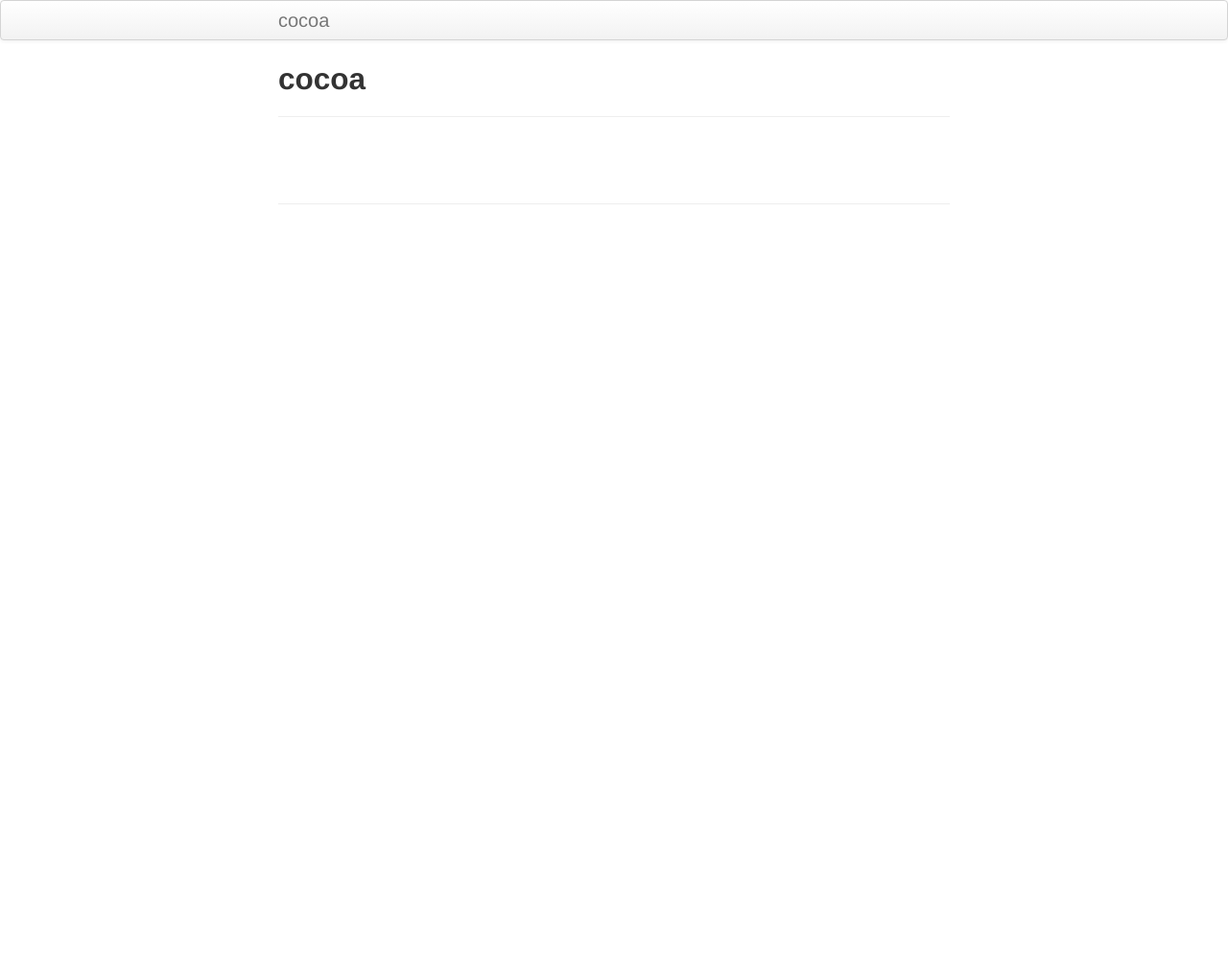
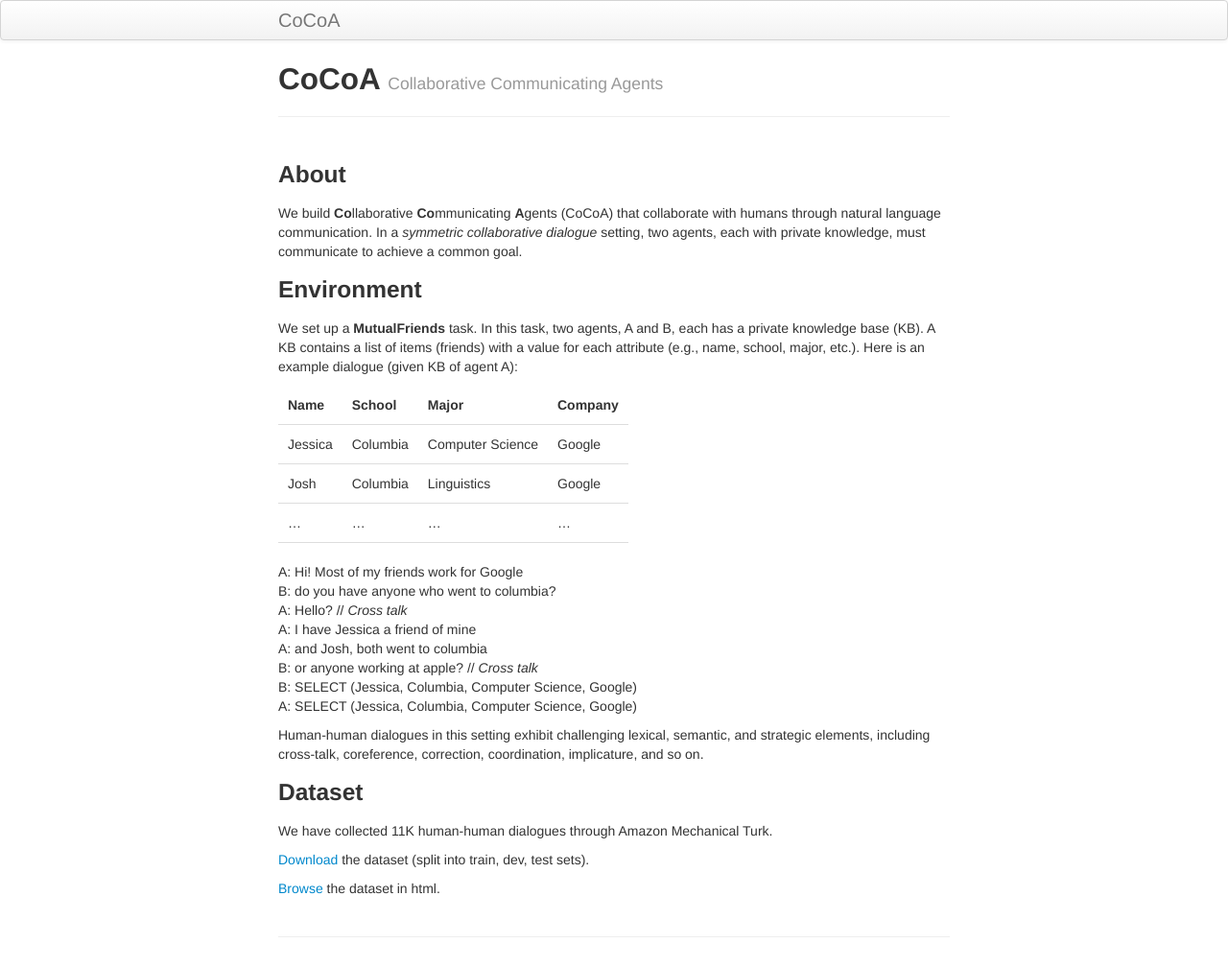
Before and after one commit to stanfordnlp/cocoa, a Jekyll site: the page built from index.md, in a window 1280 px wide. Shown: the whole page at 96% size. Built offline with Jekyll 4.4.1, drawn with Linux system fonts in a browser that asks for light colours; before the commit the page ends 900 px from its top, so only the background shows below that.

Commit message:
add content

```diff
--- a/_config.yml
+++ b/_config.yml
@@ -8,7 +8,7 @@ highlighter: rouge
 # Themes are encouraged to use these universal variables
 # so be sure to set them if your theme uses them.
 #
-title : cocoa
+title : CoCoA
 author :
   name : He He
   email : hhe.xiy@gmail.com
--- a/assets/themes/twitter/css/kbroman.css
+++ b/assets/themes/twitter/css/kbroman.css
@@ -9,3 +9,14 @@ code {
 a code {
   color: #08c;
 }
+
+table{
+    border-collapse: collapse;
+    border-spacing: 0;
+}
+
+th, td {
+    padding: 10px;
+    text-align: left;
+    border-bottom: 1px solid #ddd;
+}
--- a/index.md
+++ b/index.md
@@ -1,4 +1,48 @@
 ---
 layout: page
-title: cocoa
+title: CoCoA
+tagline: Collaborative Communicating Agents
+homepage: true
 ---
+
+### About
+
+We build **Co**llaborative **Co**mmunicating **A**gents (CoCoA) that
+collaborate with humans through natural language communication.
+In a *symmetric collaborative dialogue* setting, two agents,
+each with private knowledge, must communicate to achieve a common goal.
+
+### Environment
+We set up a **MutualFriends** task.
+In this task, two agents, A and B, each has a private knowledge base (KB).
+A KB contains a list of items (friends) with a value for each attribute (e.g., name, school, major, etc.).
+Here is an example dialogue (given KB of agent A):
+
+| Name        | School       | Major                | Company     |
+|-------------|--------------|----------------------|-------------|
+| Jessica     | Columbia     | Computer Science     | Google      |
+| Josh        | Columbia     | Linguistics          | Google      |
+| ...         | ...          | ...                  | ...         |
+
+<br/>
+A: Hi! Most of my friends work for Google<br/>
+B: do you have anyone who went to columbia?<br/>
+A: Hello?
+// *Cross talk*<br/>
+A: I have Jessica a friend of mine<br/>
+A: and Josh, both went to columbia<br/>
+B: or anyone working at apple?
+// *Cross talk*<br/>
+B: SELECT (Jessica, Columbia, Computer Science, Google)<br/>
+A: SELECT (Jessica, Columbia, Computer Science, Google)<br/>
+
+Human-human dialogues in this setting exhibit challenging lexical, semantic, and strategic elements,
+including cross-talk, coreference, correction, coordination, implicature, and so on.
+
+### Dataset
+
+We have collected 11K human-human dialogues through Amazon Mechanical Turk.
+
+[Download](https://codalab.stanford.edu/bundles/0x1a3c6bde41544416996c11fa3ffb2dfc/) the dataset (split into train, dev, test sets).
+
+[Browse](https://codalab.stanford.edu/rest/bundles/0xc9d7f5b32f80457b9c05db63bc788f4b/contents/blob/chat.html) the dataset in html.
```
Also changed, not shown: assets/themes/twitter/css/style.css (line endings or trailing spaces).
